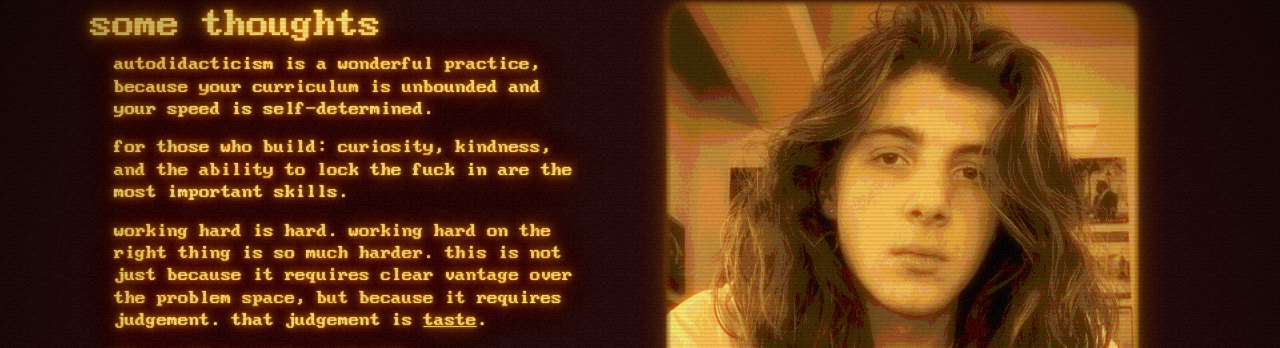
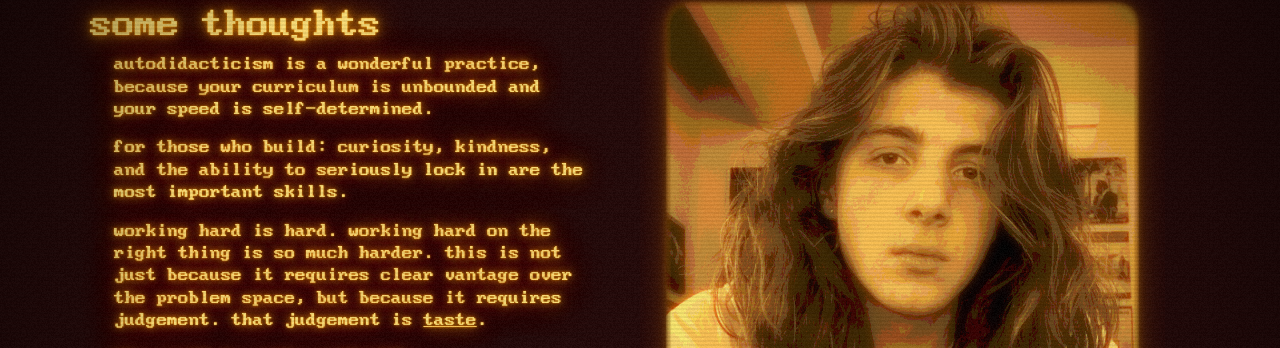
Before and after one commit to nate-i-think/natesite, a Jekyll site: the page built from index.md, in a window 1280 px wide and 900 px high, scrolled down 870 px. Shown: the part 121-469 px from the top of the window. Built offline with Jekyll 4.4.1, drawn with Linux system fonts in a browser that asks for light colours.

Commit message:
remove explitive

```diff
--- a/index.md
+++ b/index.md
@@ -48,7 +48,7 @@ cooking up something very special with on of my best friends. stay tuned :)
 
 autodidacticism is a wonderful practice, because your curriculum is unbounded and your speed is self-determined.
 
-for those who build: curiosity, kindness, and the ability to lock the fuck in are the most important skills.
+for those who build: curiosity, kindness, and the ability to seriously lock in are the most important skills.
 
 working hard is hard. working hard on the right thing is so much harder. this is not just because it requires clear vantage over the problem space, but because it requires judgement. that judgement is <ins>taste</ins>.
 
```
